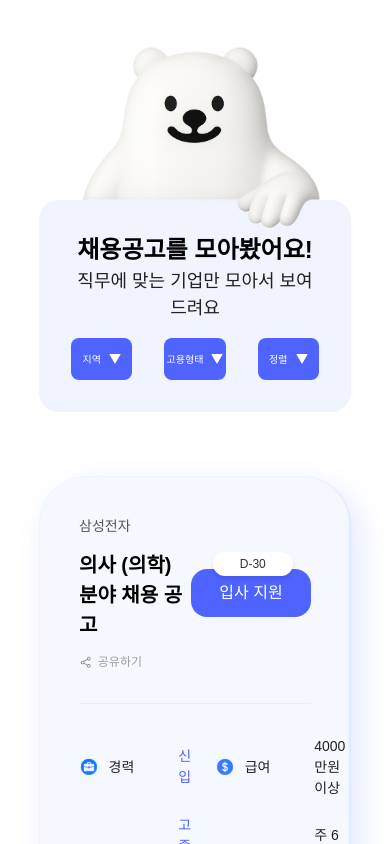
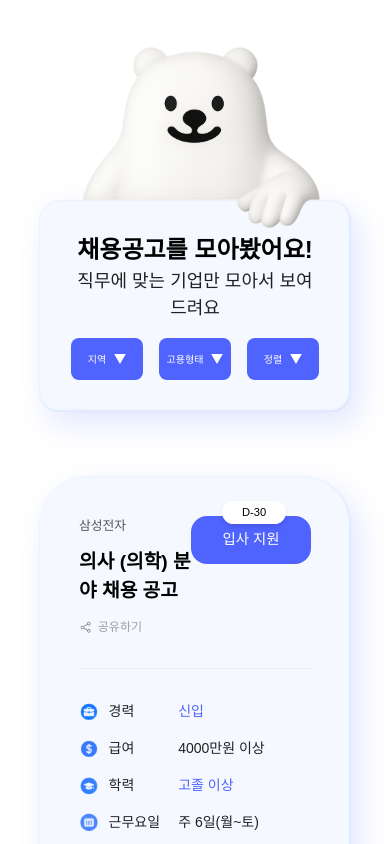
Before and after one commit to hyonun321/JobThoughts, a React (Vite) app in the folder client/: page /jobs in a window 390 px wide. Shown: the top 844 px of the page. Built offline with nearby package versions, Linux system fonts and the light colour scheme; a web font is replaced by a local one.

Commit message:
Design: 반응형 스타일 세부 조정
- 모바일, 반응형 별 글자, 컴포넌트 길이 및 border-radius, gap 조절
- 헤더 그림자 추가
- 인덱스 추가하여 Card 앞으로 나오게

```diff
--- a/client/src/components/Dropdown.tsx
+++ b/client/src/components/Dropdown.tsx
@@ -50,6 +50,9 @@ const Menu = styled.ul<{ isOpen: boolean }>`
   animation: ${({ isOpen }) => (isOpen ? fadeSlideIn : fadeSlideOut)} 0.2s ease-out forwards;
   transform-origin: top center;
   pointer-events: ${({ isOpen }) => (isOpen ? 'auto' : 'none')};
+  @media (max-width: 768px) {
+    border-radius: 0.5rem;
+  }
 `;
 const Button = styled.button<{ isOpen: boolean; isPlaceholder: boolean }>`
   background-color: ${({ theme }) => theme.colors.primary};
@@ -92,6 +95,7 @@ const MenuItem = styled.li<{ selected: boolean }>`
 
   @media (max-width: 768px) {
     font-size: ${({ theme }) => theme.fontSize.xs};
+    border-radius: 0.6rem;
   }
 `;
 
--- a/client/src/features/jobs/FilterBar.tsx
+++ b/client/src/features/jobs/FilterBar.tsx
@@ -6,6 +6,10 @@ const FilterBarWrapper = styled.div`
   display: flex;
   justify-content: center;
   gap: 2rem;
+
+  @media (max-width: 640px) {
+    gap: 1rem;
+  }
   }
 `;
 type Props = {
--- a/client/src/features/jobs/JobCard.tsx
+++ b/client/src/features/jobs/JobCard.tsx
@@ -28,6 +28,7 @@ const Card = styled.div`
   flex-direction: column;
   gap: 1.5rem;
   cursor: default;
+  z-index: 2;
 `;
 
 const Top = styled.div`
@@ -44,13 +45,13 @@ const TitleInfo = styled.div`
 `;
 
 const Company = styled.div`
-  font-size: 14px;
+  font-size: clamp(0.8rem, 2vw, 1rem);
   font-weight: 500;
   color: #555;
 `;
 
 const Title = styled.div`
-  font-size: 20px;
+  font-size: clamp(1.2rem, 3vw, 1.6rem);
   font-weight: 700;
 `;
 
@@ -98,14 +99,14 @@ const ScrapButton = styled.button`
 
 const Dday = styled.div`
   position: absolute;
-  top: 14%;
-  right: 3.64rem;
+  top: -20px;
+  right: 18px;
   background: #f0f4ff;
-  color: #333;
+  color: ${theme.colors.black};
   padding: 0.2rem;
-  font-size: ${theme.fontSize.xs};
+  font-size: clamp(0.7rem, 2vw, 0.9rem);
   border-radius: 12px;
-  width: 5rem;
+  width: clamp(4rem, 15vw, 5rem);
   display: flex;
   justify-content: center;
   align-items: center;
@@ -114,7 +115,13 @@ const Dday = styled.div`
   cursor: default;
   z-index: 2;
   box-shadow: 0 3px 4px rgba(0, 0, 0, 0.1);
+
+  @media (max-width: 640px) {
+    right: 25px;
+    top: -15px;
+  }
 `;
+
 const ApplyButton = styled.a`
   background: ${theme.colors.primary};
   color: ${theme.colors.white};
@@ -125,7 +132,7 @@ const ApplyButton = styled.a`
   height: 48px;
   width: 120px;
   border: none;
-  font-size: 1rem;
+  font-size: clamp(0.9rem, 2vw, 1rem);
   cursor: pointer;
   text-decoration: none;
   transition: all 0.02s ease-in;
@@ -152,6 +159,9 @@ const DetailGrid = styled.div`
   grid-template-columns: repeat(2, 1fr);
   row-gap: 1rem;
   column-gap: 1.5rem;
+  @media (max-width: 640px) {
+    grid-template-columns: 1fr;
+  }
 `;
 
 const DetailItem = styled.div`
@@ -160,6 +170,10 @@ const DetailItem = styled.div`
   font-size: 14px;
   align-items: center;
   color: ${theme.colors.gray900};
+`;
+const ButtonWrapper = styled.div`
+  position: relative;
+  display: inline-block;
 `;
 
 const Label = styled.div`
@@ -186,6 +200,7 @@ export default function JobCard({ job, dDay }: Props) {
           </Share>
         </TitleInfo>
         <Right>
+          <ButtonWrapper>
             <Dday>{dDay}</Dday>
             {isScrapButton && (
               <ScrapButton>
@@ -196,6 +211,7 @@ export default function JobCard({ job, dDay }: Props) {
             <ApplyButton href={job.link} target="_blank" rel="noopener noreferrer">
               입사 지원
             </ApplyButton>
+          </ButtonWrapper>
         </Right>
       </Top>
       <Divider />
--- a/client/src/features/jobs/JobListHeader.tsx
+++ b/client/src/features/jobs/JobListHeader.tsx
@@ -1,11 +1,15 @@
 import styled from 'styled-components';
 import FilterBar from './FilterBar';
 import Text from '../../components/Text';
+import { theme } from '../../styles/theme';
 
 const HeaderWrapper = styled.div`
-  background: #f0f4ff;
+  background: ${theme.colors.deco2};
   padding: 2rem;
   border-radius: 20px;
+  box-shadow:
+    8px 12px 30px rgba(63, 94, 255, 0.15),
+    inset -1px -1px 3px ${theme.colors.background + '80'}; /* 안쪽 그림자 */
   text-align: center;
   margin-bottom: 2rem;
   max-width: 1000px;
--- a/client/src/pages/JobListPage.tsx
+++ b/client/src/pages/JobListPage.tsx
@@ -15,6 +15,8 @@ const BackgroundWrapper = styled.div`
   display: flex;
   width: 100%;
   min-height: 200vh;
+  display: flex;
+  flex-direction: column;
   background: linear-gradient(to bottom, #ffffff 35%, rgba(172, 196, 255, 0.75) 71%, #d8cfff 100%);
 `;
 
@@ -50,6 +52,11 @@ const SectionWrapper = styled.section`
   display: flex;
   flex-direction: column;
   align-items: center;
+`;
+
+const Divider = styled.div`
+  width: 100vw;
+  height: 10vh;
 `;
 export default function JobListPage() {
   const location = useLocation();
@@ -98,12 +105,13 @@ export default function JobListPage() {
       <Icon top="25%" left="0%">
         <Image src={tool} width="15vw" motion="float" />
       </Icon>
-      <Icon top="90%" left="5%">
+      <Icon top="90%" left="0%">
         <Image src={pin} width="15vw" motion="float" />
       </Icon>
       <Icon top="60%" left="85%">
         <Image src={megaphone} width="15vw" motion="float" />
       </Icon>
+      <Divider />
     </BackgroundWrapper>
   );
 }
```
Lines whose indentation alone changed are shown as unchanged.
